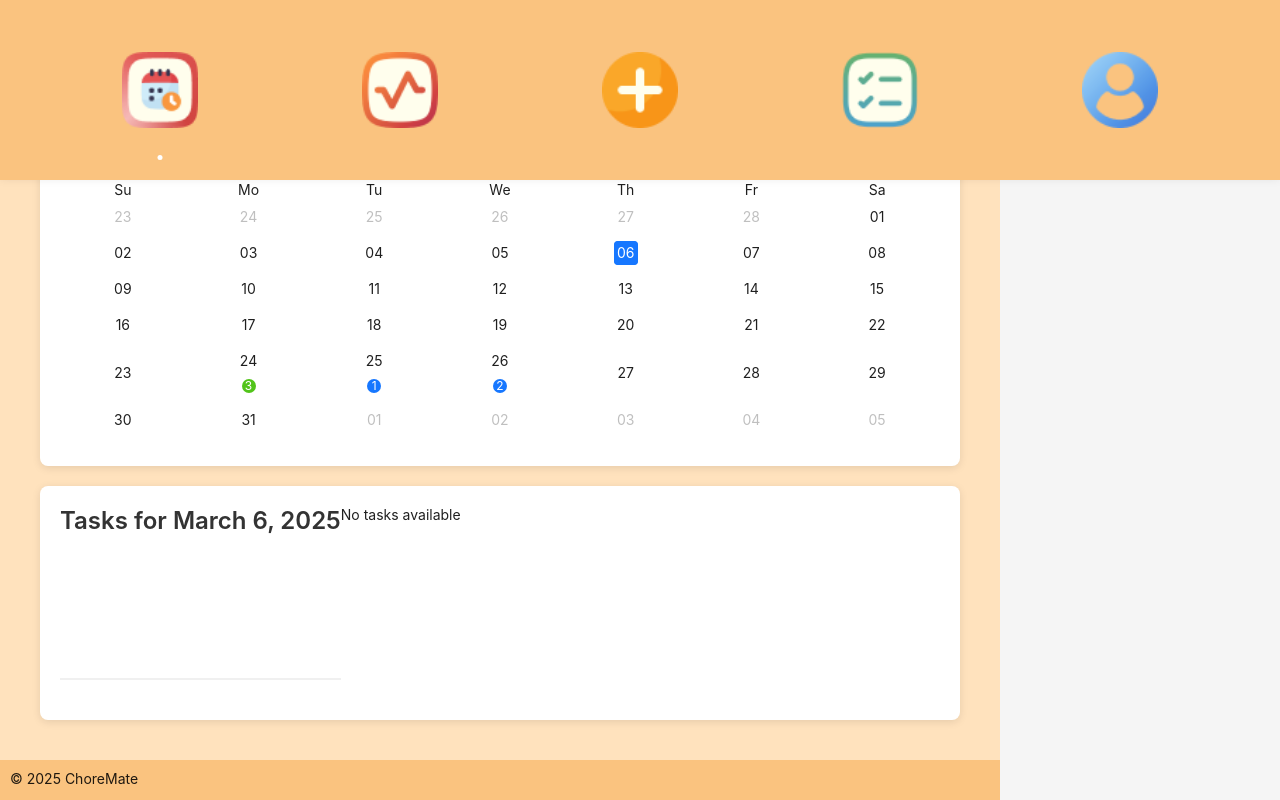
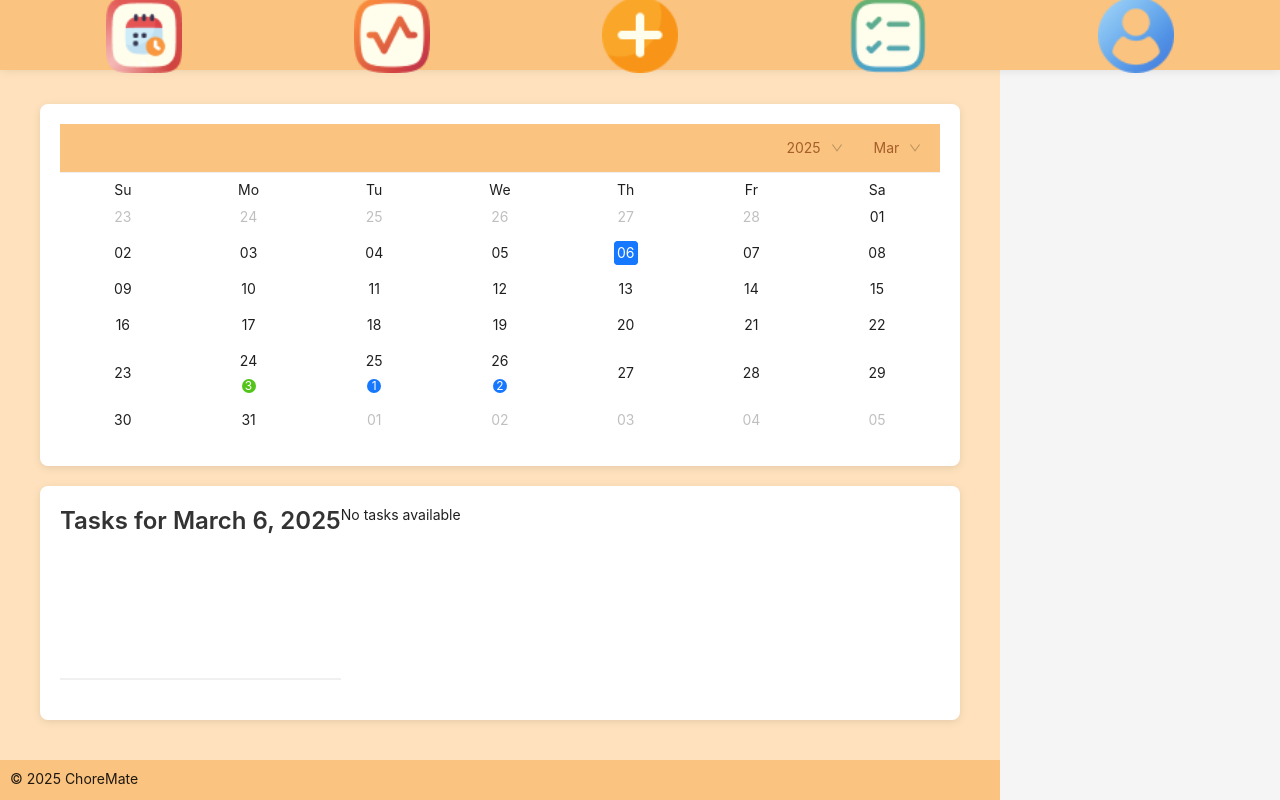
Before and after one commit to MichaelHehman/FECOPY, a React (Create React App) app: page / in a window 1280 px wide. Built offline with nearby package versions, Linux system fonts and the light colour scheme; sample sign-in values are in the browser's storage; a web font is replaced by a local one.

Commit message:
Update NavBar.module.css

```diff
--- a/src/components/NavBar.module.css
+++ b/src/components/NavBar.module.css
@@ -1,57 +1,71 @@
+ /* Base styles used for both mobile and desktop */
  .nav {
   display: flex;
   flex-direction: row;
-    justify-content: space-between;
+  justify-content: space-around;
   align-items: center;
   background-color: #FAC37F;
-    padding: 0.5em 1em;
-    box-shadow: 0 -2px 10px rgba(0, 0, 0, 0.1);
+  width: 100%;
   z-index: 1000;
+  box-shadow: 0 0 10px rgba(0, 0, 0, 0.1);
 }
 
-  /* Mobile styles: fixed at bottom, reduced padding and dimensions */
-  @media (max-width: 600px) {
+/* Mobile: Navbar fixed at bottom */
+@media screen and (max-width: 600px) {
   .nav {
     position: fixed;
     bottom: 0;
     left: 0;
     right: 0;
-      padding: 0.3em 0.5em;
+    height: 60px;            /* Fixed height for mobile */
+    padding: 0 10px;
+  }
+
+  .navBtn {
+    flex: 1;
+    height: 100%;
+    display: flex;
+    justify-content: center;
+    align-items: center;
   }
 
   .icon {
-      width: 2em;
-      height: 2em;
-      padding: 0.2em;
+    width: 24px;             /* Fixed size for mobile icons */
+    height: 24px;
+    padding: 2px;
   }
 }
 
-  /* Desktop styles: fixed at top */
-  @media (min-width: 601px) {
+/* Desktop: Navbar fixed at top */
+@media screen and (min-width: 601px) {
   .nav {
     position: fixed;
     top: 0;
     left: 0;
     right: 0;
-      bottom: auto;
-      padding: 0.5em 1em;
+    height: 70px;            /* Fixed height for desktop */
+    padding: 0 20px;
+  }
+
+  .navBtn {
+    flex: 1;
+    height: 100%;
+    display: flex;
+    justify-content: center;
+    align-items: center;
   }
 
   .icon {
-      width: 2.5em;
+    width: 2.5em;            /* Use em units for desktop icons */
     height: 2.5em;
     padding: 0.3em;
   }
 }
 
+/* Default button hover styles and active indicator */
 .navBtn {
-    display: flex;
-    justify-content: center;
-    align-items: center;
-    flex: 1;
-    padding: 0.5em;
-    transition: all 0.3s ease;
   position: relative;
+  transition: background-color 0.3s ease;
 }
 
 .navBtn:hover {
@@ -65,15 +79,16 @@
 .navBtn.active::after {
   content: '';
   position: absolute;
-    bottom: 0;
+  bottom: 4px;
   left: 50%;
   transform: translateX(-50%);
-    width: 5px;
-    height: 5px;
+  width: 4px;
+  height: 4px;
   background-color: #ffffff;
   border-radius: 50%;
 }
 
 .navBtn:hover .icon {
   transform: scale(1.1);
+  transition: transform 0.3s ease;
 }
```
Lines whose indentation alone changed are shown as unchanged.
